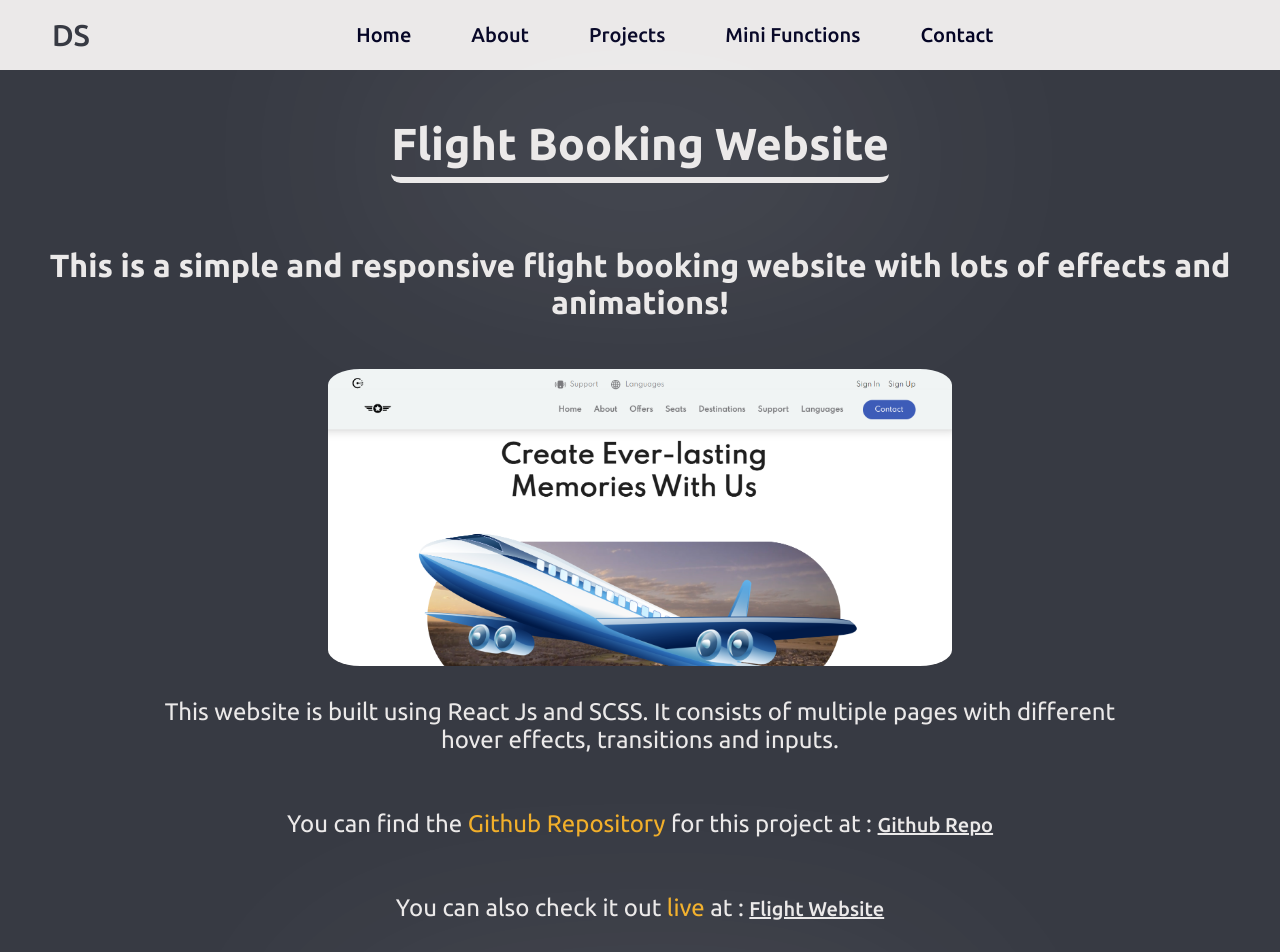
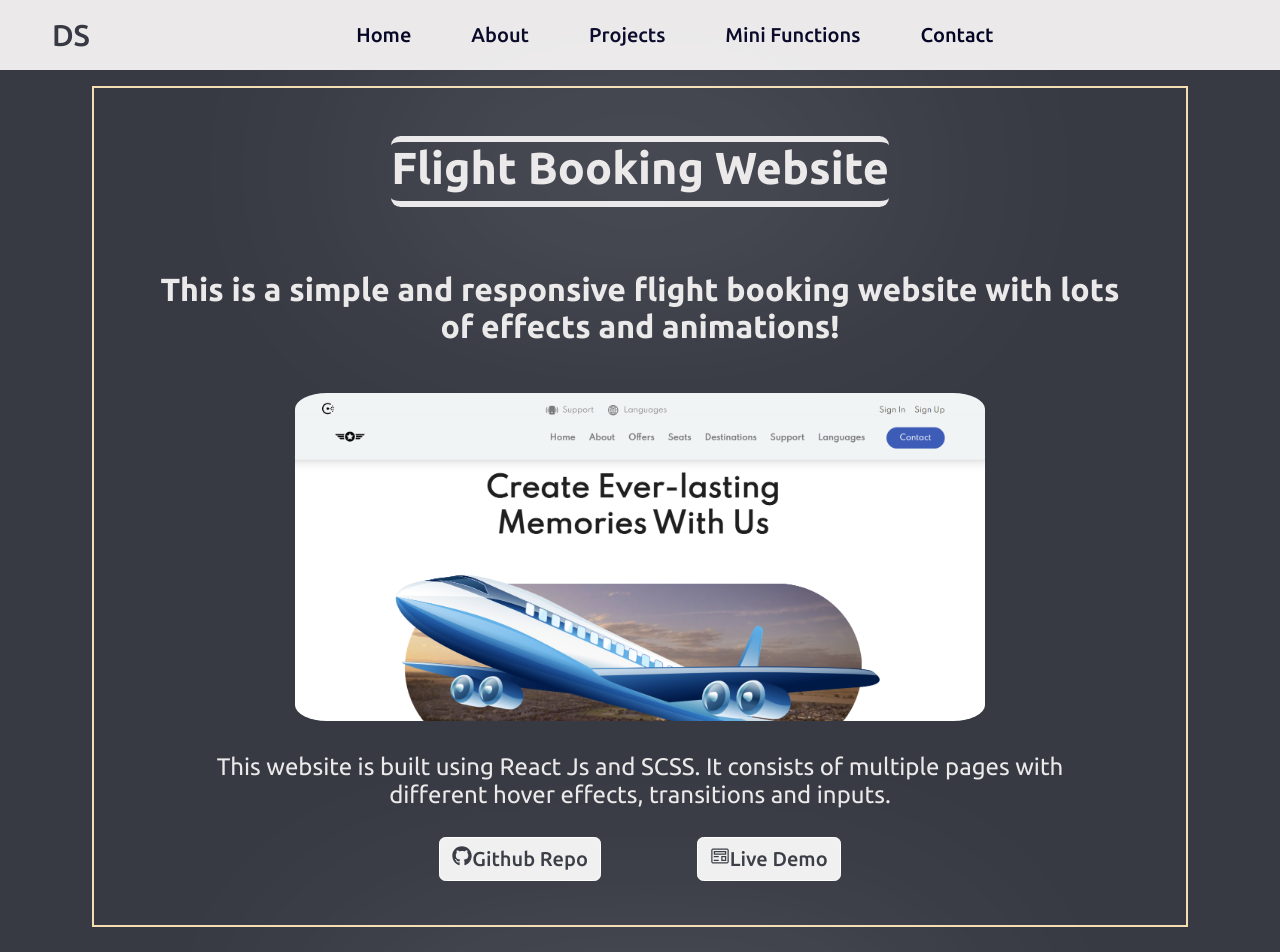
Before and after one commit to devashishsoni98/my-portfolio, a React (Create React App) app: page /projects in a window 1280 px wide. Shown: the top 952 px of the page. Built offline with nearby package versions, Linux system fonts and the light colour scheme.

Commit message:
swicthing links to buttons in projects page and style changes

```diff
--- a/src/components/Projects/ProjectItem.jsx
+++ b/src/components/Projects/ProjectItem.jsx
@@ -1,9 +1,12 @@
 import React from "react";
 import { Link } from "react-router-dom";
+import {FaGithub} from 'react-icons/fa'
+import {VscPreview} from 'react-icons/vsc'
 
 const ProjectItem = ({ project }) => {
   return (
     <section>
+      <div className="p-div">
       <h1>{project.title}</h1>
       <h2>
         {project.description}
@@ -13,21 +16,20 @@ const ProjectItem = ({ project }) => {
         {project.details}
         <br />
         <br />
-        <br />
-        You can find the <span className="def-col">Github Repository</span>{" "}
-        for this project at :{" "}
+        <div className="b-div">
+        <button>
         <Link className="git-link" to={project.githubLink} target="_blank">
-          Github Repo
-        </Link>
-        <br />
-        <br />
-        <br />
-        You can also check it out <span className="def-col">live</span> at :{" "}
+          <FaGithub/>Github Repo
+        </Link></button>
+        <button>
         <Link className="git-link" to={project.liveLink} target="_blank">
-          {project.liveText}
-        </Link>
+          <VscPreview/>Live Demo
+        </Link></button>
+        <br /><br />
+        </div>
         </p>
-      <hr />
+      {/* <hr /> */}
+      </div>
     </section>
   );
 };
--- a/src/components/Projects/projectData.jsx
+++ b/src/components/Projects/projectData.jsx
@@ -27,7 +27,7 @@ const projectData = [
       liveText: "FlexStart Website"
     },
     {
-      title: "MovieBazaar Website",
+      title: "Movie Website",
       description: "This is a simple movie website which displays a list of movies by collecting data from a movie API",
       image: "moviebazaar.png",
       details: "This website is built using React JS and CSS. I have used multiple MUI Components to make this website.",
--- a/src/index.css
+++ b/src/index.css
@@ -33,7 +33,7 @@ html {
   }
 }
 .about {
-  background-color: #373A43;
+  background-color: #373a43;
   min-height: 100vh;
   padding: 0 0;
   color: #fff;
@@ -71,7 +71,7 @@ html {
 
 .written > h2 {
   font-size: 3rem;
-  margin: 2rem;
+  margin: 2rem 1rem;
   font-family: "Ubuntu", sans-serif;
 }
 
@@ -123,16 +123,22 @@ html {
 }
 
 @media (max-width: 768px) {
+  .written > h2 {
+    font-size: 2rem;
+  }
+  .about .content > h1 {
+    font-size: 2.5rem;
+  }
   .top-btn > span {
     right: 1rem;
   }
   .containerr .textt {
-    font-size: 2rem;
+    font-size: 1.6rem;
   }
 }
 .container {
   position: relative;
-  background-color: #373A43;
+  background-color: #373a43;
   min-height: 100vh;
   padding: 2% 0;
   overflow: hidden;
@@ -230,13 +236,6 @@ html {
   cursor: pointer;
 }
 
-.container > h1 {
-  color: #ebe9e9;
-  text-align: center;
-  font-size: 4rem;
-  margin: 1rem 0;
-}
-
 .home-h2 {
   color: #ebe9e9;
   font-size: 3rem;
@@ -326,7 +325,7 @@ a.instagram {
   }
 }
 .minifunction {
-  background-color: #373A43;
+  background-color: #373a43;
 }
 
 .m-h2 {
@@ -391,7 +390,7 @@ a.instagram {
 }
 
 .post-container {
-  background-color: #373A43;
+  background-color: #373a43;
 }
 
 .post-title {
@@ -620,23 +619,67 @@ body {
 }
 
 .projects {
-  background-color: #373A43;
+  background-color: #373a43;
   color: #ebe9e9;
 }
-.projects section {
+.projects .p-div {
+  border: 2px solid wheat;
+  height: auto;
+  width: 85%;
+  box-sizing: content-box;
+}
+.projects section,
+.projects .p-div {
   display: flex;
   flex-direction: column;
   justify-content: center;
   align-items: center;
   padding: 1rem;
+  display: flex;
 }
-.projects section hr {
+.projects section .b-div > button, .projects section .s-btn,
+.projects .p-div .b-div > button,
+.projects .p-div .s-btn {
+  background-color: #f0f0f0;
+  border: 1px solid white;
+  border-radius: 0.4rem;
+  color: #212529;
+  cursor: pointer;
+  display: inline-block;
+  font-size: 1rem;
+  font-weight: 400;
+  line-height: 1.5;
+  padding: 0.375rem 0.75rem;
+  margin: 0 3rem;
+  text-align: center;
+  text-decoration: none;
+  transition: 0.5s ease-in-out, background-color 0.15s ease-in-out, border-color 0.15s ease-in-out, box-shadow 0.15s ease-in-out;
+  -webkit-user-select: none;
+  -moz-user-select: none;
+       user-select: none;
+  vertical-align: middle;
+}
+.projects section .b-div > button:hover, .projects section .s-btn:hover,
+.projects .p-div .b-div > button:hover,
+.projects .p-div .s-btn:hover {
+  transform: scale(1.2);
+  background-color: #373a43;
+}
+.projects section .b-div > button:hover .git-link, .projects section .s-btn:hover .git-link,
+.projects .p-div .b-div > button:hover .git-link,
+.projects .p-div .s-btn:hover .git-link {
+  color: #ebe9e9;
+  border: #ebe9e9;
+}
+.projects section hr,
+.projects .p-div hr {
   width: 100%;
   margin-top: 3rem;
   border: none;
   border-top: 2px solid #ebe9e9;
 }
-.projects section h1 {
+.projects section h1,
+.projects .p-div h1 {
   padding: 0;
   color: #ebe9e9;
   text-align: center;
@@ -644,19 +687,22 @@ body {
   font-size: 2.8rem;
   margin: 2rem 0 2rem 0;
   filter: drop-shadow(0rem 0rem 8rem rgb(255, 255, 255));
+  border-top: 6px solid #ebe9e9;
   border-bottom: 6px solid #ebe9e9;
   border-radius: 0.6rem;
   font-family: "Ubuntu", sans-serif;
   padding-bottom: 0.5rem;
   overflow-wrap: break-word;
 }
-.projects section h2 {
+.projects section h2,
+.projects .p-div h2 {
   font-size: 2rem;
   margin: 2rem;
   text-align: -webkit-center;
   font-family: "Ubuntu", sans-serif;
 }
-.projects section p {
+.projects section p,
+.projects .p-div p {
   font-size: 1.5rem;
   margin-top: 1rem;
   margin-left: 10%;
@@ -666,8 +712,9 @@ body {
   color: #ebe9e9;
   text-align: center;
 }
-.projects section .p-img {
-  width: 50%;
+.projects section .p-img,
+.projects .p-div .p-img {
+  width: 65%;
   display: block;
   margin-left: auto;
   margin-right: auto;
@@ -676,10 +723,23 @@ body {
   transition: 0.3s ease;
   padding: 1rem 0;
 }
-.projects section .p-img:hover {
+.projects section .p-img:hover,
+.projects .p-div .p-img:hover {
   transform: scale(1.1);
 }
-.projects section .git-link {
-  color: #ebe9e9;
-  text-decoration: underline;
+.projects section .git-link,
+.projects .p-div .git-link {
+  color: #373a43;
+  text-decoration: none;
+}
+
+@media (max-width: 768px) {
+  .projects section .p-img,
+  .projects .p-div .p-img {
+    width: 90%;
+  }
+  .projects section h2,
+  .projects .p-div h2 {
+    margin-top: 0;
+  }
 }/*# sourceMappingURL=index.css.map */
--- a/src/index.scss
+++ b/src/index.scss
@@ -8,7 +8,7 @@ html {
   scroll-behavior: smooth;
 }
 
-.top-btn>span{
+.top-btn > span {
   display: flex;
   justify-content: center;
   align-items: center;
@@ -26,17 +26,16 @@ html {
 }
 
 @keyframes gototop {
-  0%{
-    transform: translateY(-.2rem);
+  0% {
+    transform: translateY(-0.2rem);
   }
-  100%{
-    transform: translateY(.2rem);
+  100% {
+    transform: translateY(0.2rem);
   }
 }
 
-
 .about {
-  background-color: #373A43;
+  background-color: #373a43;
   min-height: 100vh;
   padding: 0 0;
   color: #fff;
@@ -52,9 +51,9 @@ html {
   height: 100%;
   object-fit: cover;
   pointer-events: none;
-  opacity: .15;
+  opacity: 0.15;
 }
-.about .content> h1 {
+.about .content > h1 {
   padding: 0;
   color: #fff;
   text-align: center;
@@ -69,7 +68,7 @@ html {
 }
 .written > h2 {
   font-size: 3rem;
-  margin: 2rem;
+  margin: 2rem 1rem;
   font-family: "Ubuntu", sans-serif;
 }
 .written > p {
@@ -117,11 +116,17 @@ html {
   border-radius: 4rem;
 }
 @media (max-width: 768px) {
-  .top-btn>span{
+  .written > h2 {
+    font-size: 2rem;
+  }
+  .about .content > h1 {
+    font-size: 2.5rem;
+  }
+  .top-btn > span {
     right: 1rem;
   }
   .containerr .textt {
-    font-size: 2rem;
+    font-size: 1.6rem;
   }
 }
 
@@ -133,7 +138,7 @@ html {
 //HOME SECTION ========================================================>
 .container {
   position: relative;
-  background-color: #373A43;
+  background-color: #373a43;
   min-height: 100vh;
   padding: 2% 0;
   overflow: hidden;
@@ -147,33 +152,54 @@ html {
   display: inline-block;
 }
 @keyframes wave {
-  0% { transform: rotate( 0.0deg) }
-  10% { transform: rotate(14.0deg) }
-  20% { transform: rotate(-8.0deg) }
-  30% { transform: rotate(14.0deg) }
-  40% { transform: rotate(-4.0deg) }
-  50% { transform: rotate(10.0deg) }
-  60% { transform: rotate( 0.0deg) }
-  100% { transform: rotate( 0.0deg) }
+  0% {
+    transform: rotate(0deg);
+  }
+  10% {
+    transform: rotate(14deg);
+  }
+  20% {
+    transform: rotate(-8deg);
+  }
+  30% {
+    transform: rotate(14deg);
+  }
+  40% {
+    transform: rotate(-4deg);
+  }
+  50% {
+    transform: rotate(10deg);
+  }
+  60% {
+    transform: rotate(0deg);
+  }
+  100% {
+    transform: rotate(0deg);
+  }
 }
 .emoji {
   animation-name: emo;
   animation-duration: 2.5s;
   animation-iteration-count: infinite;
   display: inline-block;
-  transition: .2s;
+  transition: 0.2s;
 }
 @keyframes emo {
-  0% { transform: translateY(0) }
-  50% { transform: translateY(.4rem) }
-  100% { transform: translateY(0) }
+  0% {
+    transform: translateY(0);
+  }
+  50% {
+    transform: translateY(0.4rem);
+  }
+  100% {
+    transform: translateY(0);
+  }
 }
 
 .content {
   position: relative;
   z-index: 1;
 }
-
 
 .background-video {
   position: absolute;
@@ -183,7 +209,7 @@ html {
   height: 100%;
   object-fit: cover;
   pointer-events: none;
-  opacity: .4;
+  opacity: 0.4;
 }
 
 .h-con {
@@ -205,14 +231,7 @@ html {
   cursor: pointer;
 }
 
-.container> h1 {
-  color: #ebe9e9;
-  text-align: center;
-  font-size: 4rem;
-  margin: 1rem 0;
-}
-
-.home-h2{
+.home-h2 {
   color: #ebe9e9;
   font-size: 3rem;
   text-align: center;
@@ -309,8 +328,8 @@ a.instagram {
 
 //BLOG-LIST SECTION ========================================================>
 
-.minifunction{
-  background-color: #373A43;
+.minifunction {
+  background-color: #373a43;
 }
 
 .m-h2 {
@@ -376,8 +395,8 @@ a.instagram {
 //COUNTER SECTION END ========================================================>
 
 //SINGLE POST SECTION ========================================================>
-.post-container{
-   background-color: #373A43;
+.post-container {
+  background-color: #373a43;
 }
 
 .post-title {
@@ -462,7 +481,7 @@ a.instagram {
   font-size: 1.5rem;
   border-radius: 0.5rem;
   border: 0;
-  padding: .5rem;
+  padding: 0.5rem;
 }
 
 //SINGLE POST SECTION END ========================================================>
@@ -612,15 +631,56 @@ body {
 
 //PROJECTS SECTION  ========================================================>
 .projects {
-  background-color: #373A43;
+  background-color: #373a43;
   color: #ebe9e9;
 
-  section {
+  .p-div {
+    border: 2px solid wheat;
+    height: auto;
+    width: 85%;
+    box-sizing: content-box;
+  }
+
+  section,
+  .p-div {
     display: flex;
     flex-direction: column;
     justify-content: center;
     align-items: center;
     padding: 1rem;
+    display: flex;
+
+    .b-div > button, .s-btn {
+      background-color: #f0f0f0;
+      // background-color: transparent;
+      border: 1px solid white;
+      border-radius: 0.4rem;
+      color: #212529;
+      cursor: pointer;
+      display: inline-block;
+      font-size: 1rem;
+      font-weight: 400;
+      line-height: 1.5;
+      padding: 0.375rem 0.75rem;
+      margin: 0 3rem;
+      text-align: center;
+      text-decoration: none;
+      transition: 0.5s ease-in-out, background-color 0.15s ease-in-out,
+        border-color 0.15s ease-in-out, box-shadow 0.15s ease-in-out;
+      -webkit-user-select: none;
+      -ms-user-select: none;
+      user-select: none;
+      vertical-align: middle;
+    }
+
+    .b-div > button:hover, .s-btn:hover{
+      transform: scale(1.2);
+      background-color: #373a43;
+      .git-link{
+      color: #ebe9e9;
+      border: #ebe9e9;
+      }
+    }
 
     hr {
       width: 100%;
@@ -637,10 +697,11 @@ body {
       font-size: 2.8rem;
       margin: 2rem 0 2rem 0;
       filter: drop-shadow(0rem 0rem 8rem rgb(255, 255, 255));
+      border-top: 6px solid #ebe9e9;
       border-bottom: 6px solid #ebe9e9;
-      border-radius: .6rem;
+      border-radius: 0.6rem;
       font-family: "Ubuntu", sans-serif;
-      padding-bottom: .5rem;
+      padding-bottom: 0.5rem;
       overflow-wrap: break-word;
     }
 
@@ -661,24 +722,36 @@ body {
       color: #ebe9e9;
       text-align: center;
     }
-    .p-img{
-      width: 50%;
+    .p-img {
+      width: 65%;
       display: block;
       margin-left: auto;
       margin-right: auto;
       border-radius: 2rem;
       cursor: pointer;
-      transition: .3s ease;
+      transition: 0.3s ease;
       padding: 1rem 0;
-      &:hover{
+      &:hover {
         transform: scale(1.1);
       }
     }
-    .git-link{
-      color: #ebe9e9;
-      text-decoration: underline;
+    .git-link {
+      color: #373a43;
+      text-decoration: none;
     }
   }
 }
 
+@media (max-width: 768px) {
+  .projects section .p-img,
+  .projects .p-div .p-img {
+    width: 90%;
+  }
+
+  .projects section h2,
+  .projects .p-div h2 {
+    margin-top: 0;
+  }
+}
+
 //PROJECTS SECTION END ========================================================>
```
Also changed, not shown: src/components/Projects/projects.jsx (+7 -5 lines), 1 other file (tests, documents, lock files or other folders). Lines whose indentation alone changed are shown as unchanged.
